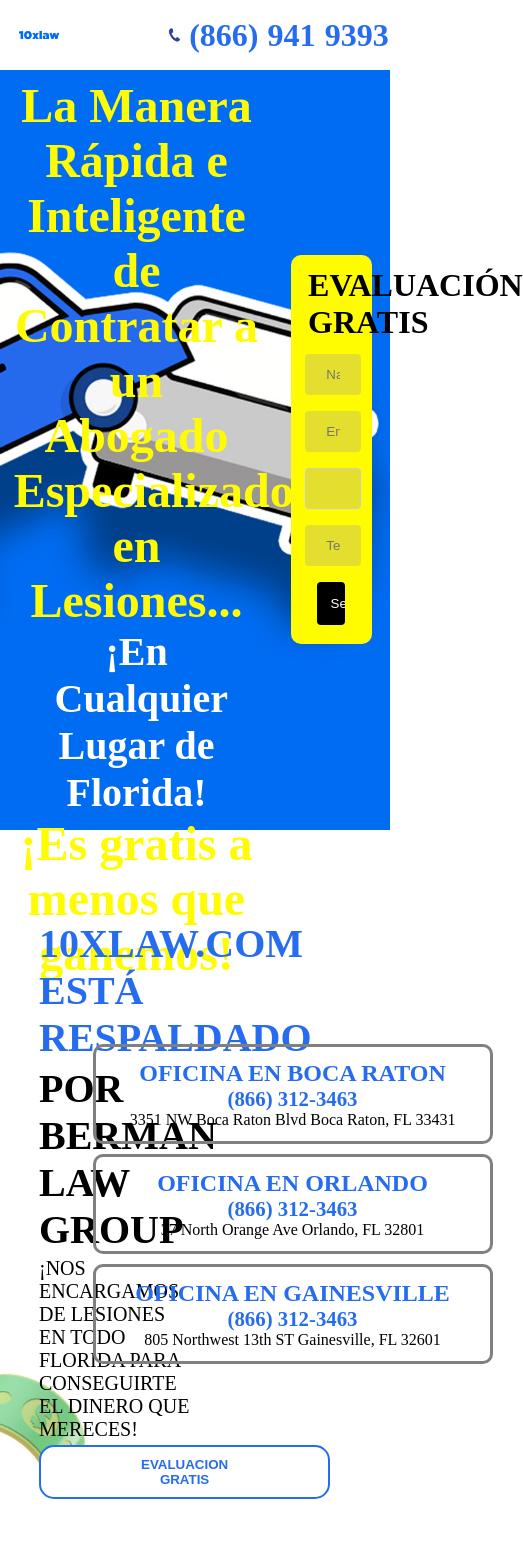
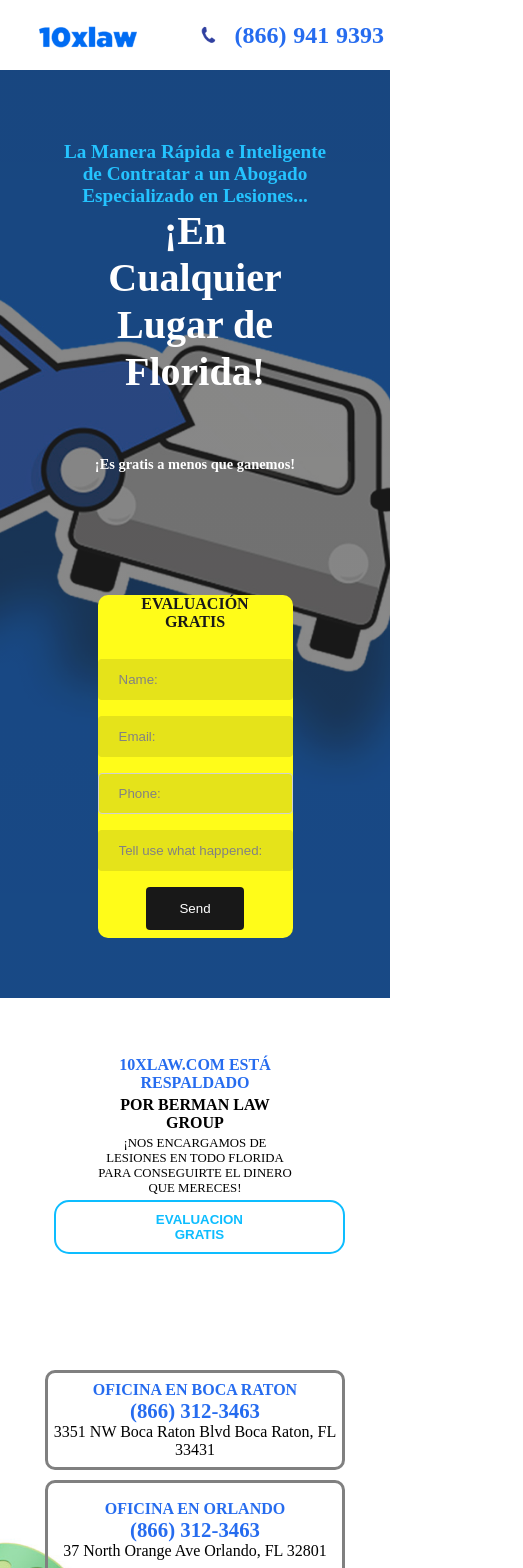
Before and after one commit to DiegoGracia/bermanlaw-1, a React (Create React App) app: page / in a window 390 px wide. Shown: the top 1568 px of the page, 523 px wide, since content can reach past the window. Built offline with nearby package versions, Linux system fonts and the light colour scheme; a web font is replaced by a local one.

Commit message:
add responsive

```diff
--- a/src/components/Card/Card.css
+++ b/src/components/Card/Card.css
@@ -1,7 +1,7 @@
 .container {
     border-color: grey;
     border-style: solid;
-    width: 400px;
+    width: 300px;
     height: 100px;
     min-width: 150px;
     display: flex;
@@ -25,7 +25,7 @@
 }
 
 .container h1 {
-    font-size: 150%;
+    font-size: 100%;
     text-align: center;
 }
 
--- a/src/components/Footer/Footer.css
+++ b/src/components/Footer/Footer.css
@@ -67,3 +67,85 @@
 .empty-side{
     width: 25%;
 }
+
+@media (max-width: 960px) {
+    .footer-container{
+        width: 100%;
+        height: 90vh;
+    }
+
+    .image-container {
+        background-image: url("../../assets/GlobosAzul.jpg"); /* The image used */
+        background-color: #cccccc; /* Used if the image is unavailable */
+        background-position: center; /* Center the image */
+        background-repeat: no-repeat; /* Do not repeat the image */
+        background-size: cover; /* Resize the background image to cover the entire container */
+        height: 100%;
+        display: flex;
+        justify-content: space-between;
+        flex-direction: column;
+        align-items: center;
+    }
+
+    .privacy-policy {
+        width: 100%;
+        text-align: center;
+        display: flex;
+        justify-content: flex-end;
+        color: #fffc01;
+        flex-direction: column;
+    }
+
+    .case-text {
+        display: flex;
+        width: 50%;
+        flex-direction: column;
+        align-items: center;
+        justify-content: space-around;
+        text-align: center;
+    }
+
+    .case-text h1 {
+        position: relative;
+        font-size: 250%;
+        color: #fffc01;
+        margin-top: 0;
+        top: 0;
+    }
+
+    .case-text p {
+        position: relative;
+        font-size: 200%;
+        color: white;
+    }
+
+    .case-text button {
+        background-color: #fffc01;
+        color: #266cef;
+        text-decoration: none;
+        display: inline-block;
+        padding: 10px 20px;
+        text-align: center;
+        border: 1px solid #266cef;
+        border-radius: 5px;
+        cursor: pointer;
+        font-weight: bold;
+    }
+
+    .case-text h2 {
+        color: #fffc01;
+        font-size: 350%;
+    }
+
+    .empty-side{
+        width: 25%;
+    }
+
+}
+
+@media (max-width: 670px) {
+    .footer-container{
+        width: 100%;
+        height: 110vh;
+    }
+}
--- a/src/components/Form/Form.css
+++ b/src/components/Form/Form.css
@@ -1,7 +1,7 @@
 .form-container {
     border-radius: 10px;
     background-color: #fffc01;
-    padding: 10% 15%;
+    padding: 20px;
     width: 70%;
 }
 
@@ -72,3 +72,90 @@
     border-radius: 4px;
     cursor: pointer;
 }
+
+@media (max-width: 960px) {
+    .form-container {
+        border-radius: 10px;
+        background-color: #fffc01;
+        padding: 20px;
+        width: 100%;
+    }
+
+    .form-title-container {
+        margin-bottom: 10%;
+    }
+
+    .form-container h1 {
+        text-align: center;
+        text-transform: uppercase;
+        color: black;
+        font-size: 100%;
+    }
+
+    form {
+        display: flex;
+        flex-direction: column;
+        width: 100%;
+    }
+
+    input[type=text] {
+        width: 100%;
+        padding: 12px 20px;
+        margin: 8px 0;
+        display: inline-block;
+        border: 1px solid transparent;
+        border-radius: 4px;
+        box-sizing: border-box;
+        background-color: #0a0a0b1d;
+        color: white;
+        right: 0;
+    }
+
+    input[type=number] {
+        width: 100%;
+        padding: 12px 20px;
+        margin: 8px 0;
+        display: inline-block;
+        border: 1px solid #ccc;
+        border-radius: 4px;
+        box-sizing: border-box;
+        background-color: #0a0a0b1d;
+        color: white;
+        right: 0;
+    }
+
+    input[type=submit] {
+        position: relative;
+        left: 25%;
+        width: 50%;
+        background-color: black;
+        color: white;
+        padding: 14px;
+        margin: 8px 0;
+        border: none;
+        border-radius: 4px;
+        cursor: pointer;
+    }
+
+    input[type=submit]:hover {
+        position: relative;
+        left: 25%;
+        width: 50%;
+        background-color: white;
+        color: black;
+        padding: 14px;
+        margin: 8px 0;
+        border: none;
+        border-radius: 4px;
+        cursor: pointer;
+    }
+}
+
+@media (max-width: 670px) {
+    .form-container {
+        border-radius: 10px;
+        background-color: #fffc01;
+        padding: 0px;
+        width: 100%;
+    }
+}
--- a/src/components/Hero/Hero.css
+++ b/src/components/Hero/Hero.css
@@ -1,6 +1,6 @@
 .hero-container {
-    background-image: url("../../assets/BannerPrincipal.jpg"); /* The image used */
-    background-color: #cccccc; /* Used if the image is unavailable */
+    background-image:linear-gradient(rgba(0, 0, 0, 0.527),rgba(0, 0, 0, 0.5)), url("../../assets/BannerPrincipal.jpg"); /* The image used */
+    background-color: black; /* Used if the image is unavailable */
     height: 90vh; /* You must set a specified height */
     background-position: center; /* Center the image */
     background-repeat: no-repeat; /* Do not repeat the image */
@@ -8,6 +8,7 @@
     display: flex;
     justify-content: space-between;
     align-items: center;
+    opacity: .9;
 }
 
 .left-hero-container {
@@ -54,3 +55,43 @@
     align-items: center;
     justify-content: center;
 }
+
+@media (max-width: 960px) {
+    .hero-container {
+        height: 110vh; /* You must set a specified height */
+        display: flex;
+        justify-content: space-between;
+        align-items: center;
+        flex-direction: column;
+    }
+
+    .left-hero-container {
+        display: flex;
+        flex-direction: column;
+        width: 80%;
+        height: 100%;
+        justify-content: space-evenly;
+        margin-left: 0;
+        align-items: center;
+    }
+
+    .left-hero-container h1 {
+        font-size: 120%;
+        color: #0dbdff;
+        text-align: center;
+    }
+
+    .left-hero-container p{
+        font-size: 90%;
+        color: white;
+        text-align: center;
+        margin: 0;
+        width: 100%;
+    }
+
+    .right-hero-container {
+        width: 50%;
+        display: flex;
+        justify-content: center;
+    }
+}
--- a/src/components/Navbar/Navbar.css
+++ b/src/components/Navbar/Navbar.css
@@ -36,3 +36,36 @@
     padding-right: 5%;
     color: #266cef;
 }
+
+@media  (max-width: 960px) {
+    .navbar-container img {
+        width: 50%;
+        aspect-ratio: 3/2;
+        object-fit: contain;
+        padding-top: 1%;
+        padding-right: 5%;
+    }
+
+    .number-section {
+        padding-top: 0%;
+        margin-right: 5%;
+    }
+
+    .number-section img {
+        width: 30% !important;
+        aspect-ratio: 3/2;
+        object-fit: contain;
+        padding-right: 0% !important;
+        padding-top: 0% !important;
+    }
+
+    .phone-container {
+        display: flex;
+        align-items: center;
+    }
+
+    .phone-container h1 {
+        padding-right: 5%;
+        font-size: 150%;
+    }
+}
--- a/src/components/Section/Section.css
+++ b/src/components/Section/Section.css
@@ -96,3 +96,200 @@
     display: flex;
     flex-direction: column;
 }
+
+@media (max-width: 960px){
+    .section-container {
+        display: flex;
+        justify-content: space-between;
+        align-items: center;
+    }
+
+    .dual-container {
+        display: flex;
+    }
+
+
+    .hammer-image img{
+        width: 100%;
+        aspect-ratio: 3/2;
+        object-fit: contain;
+        z-index: -1;
+    }
+
+    .content {
+        display: flex;
+        height: 100%;
+        flex-direction: column;
+        align-items: center;
+        text-align: center;
+        justify-content: space-around;
+    }
+
+    .left-section {
+        width: 50%;
+        display: flex;
+        flex-direction: column;
+        justify-content: center;
+        align-items: flex-start;
+    }
+
+    .left-section h1 {
+        font-size: 150%;
+        margin-left: 0%;
+        text-transform: uppercase;
+        padding-bottom: 2%;
+    }
+
+    .left-section h2 {
+        font-size: 150%;
+        margin-left: 0%;
+        text-transform: uppercase;
+        padding-bottom: 2%;
+    }
+
+    .left-section p {
+        font-size: 120%;
+        margin-right: 0;
+        margin-left: 0%;
+        text-transform: uppercase;
+        padding-bottom: 2%;
+    }
+
+    .left-section-button-container {
+        margin-left: 0%;
+    }
+
+    .left-section-button-container button {
+        position: relative;
+        right: 15%;
+        background-color: white;
+        color: #0dbdff;
+        text-decoration: none;
+        display: inline-block;
+        padding: 10px 100px;
+        text-align: center;
+        border: 2px solid #0dbdff;
+        border-radius: 15px;
+        cursor: pointer;
+    }
+
+    .left-section-button-container button:hover {
+        background-color: #0dbdff;
+        color: white ;
+        text-decoration: none;
+        display: inline-block;
+        text-align: center;
+        border: 2px solid white;
+        border-radius: 15px;
+    }
+
+    .right-section {
+        width: 50%;
+        display: flex;
+        justify-content: center;
+        align-items: center;
+    }
+
+    .card-container {
+        display: flex;
+        flex-direction: column;
+    }
+}
+
+@media (max-width: 670px) {
+    .section-container {
+        display: flex;
+        justify-content: space-between;
+        align-items: center;
+    }
+
+    .dual-container {
+        display: flex;
+    }
+
+
+    .hammer-image img{
+        width: 100%;
+        aspect-ratio: 3/2;
+        object-fit: contain;
+        z-index: -1;
+    }
+
+    .content {
+        display: flex;
+        height: 100%;
+        flex-direction: column;
+        align-items: center;
+        text-align: center;
+        justify-content: space-around;
+    }
+
+    .left-section {
+        width: 50%;
+        display: flex;
+        flex-direction: column;
+        justify-content: center;
+        align-items: flex-start;
+    }
+
+    .left-section h1 {
+        font-size: 100%;
+        margin-left: 0%;
+        text-transform: uppercase;
+        padding-bottom: 2%;
+    }
+
+    .left-section h2 {
+        font-size: 100%;
+        margin-left: 0%;
+        text-transform: uppercase;
+        padding-bottom: 2%;
+    }
+
+    .left-section p {
+        font-size: 80%;
+        margin-right: 0;
+        margin-left: 0%;
+        text-transform: uppercase;
+        padding-bottom: 2%;
+    }
+
+    .left-section-button-container {
+        margin-left: 0%;
+    }
+
+    .left-section-button-container button {
+        position: relative;
+        background-color: white;
+        color: #0dbdff;
+        text-decoration: none;
+        display: inline-block;
+        padding: 10px 100px;
+        text-align: center;
+        border: 2px solid #0dbdff;
+        border-radius: 15px;
+        cursor: pointer;
+    }
+
+    .left-section-button-container button:hover {
+        background-color: #0dbdff;
+        color: white ;
+        text-decoration: none;
+        display: inline-block;
+        text-align: center;
+        border: 2px solid white;
+        border-radius: 15px;
+    }
+
+    .right-section {
+        width: 50%;
+        display: flex;
+        justify-content: center;
+        align-items: center;
+    }
+
+    .card-container {
+        display: flex;
+        flex-direction: column;
+    }
+}
```
